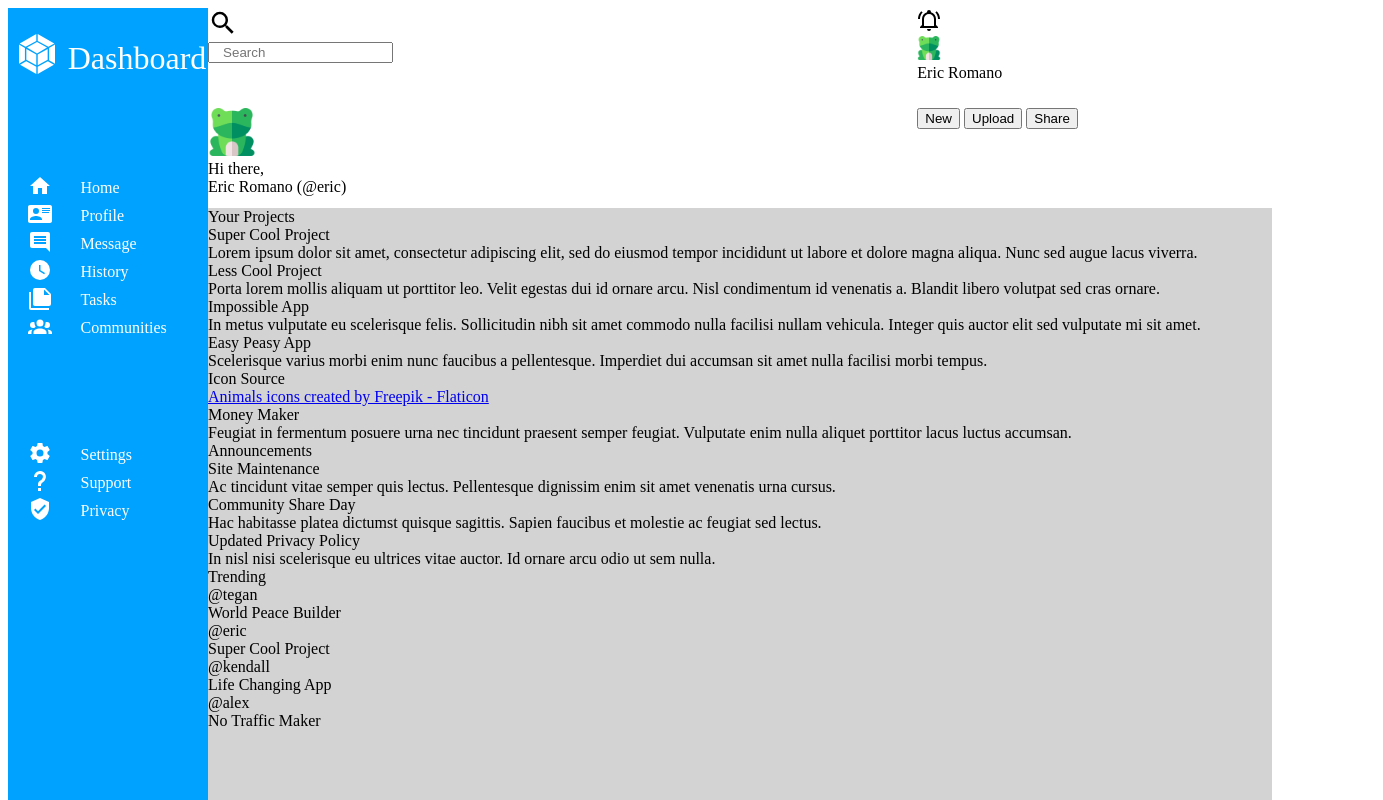
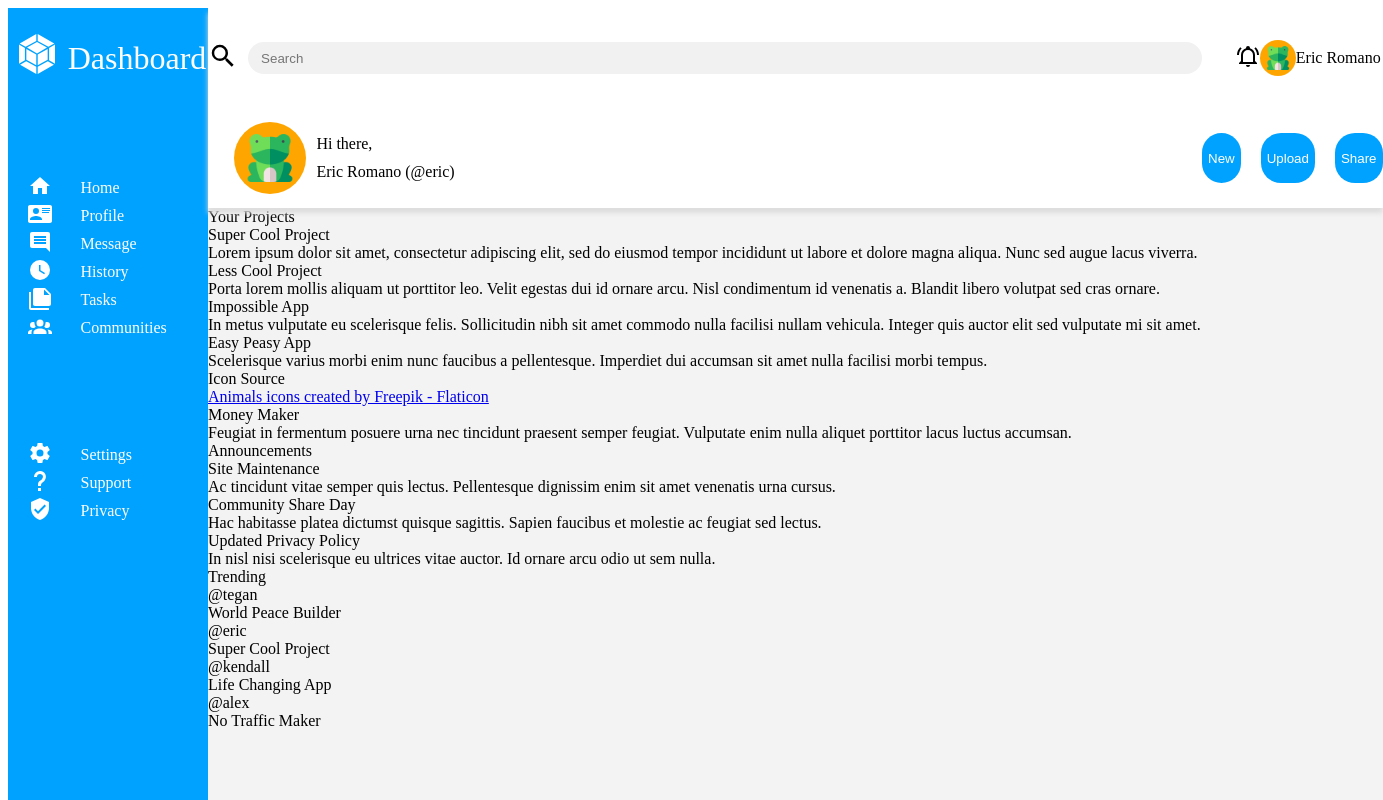
Before and after one commit to ecr1980/admin_dashboard, a plain HTML site: page index.html in a window 1280 px wide. Shown: the top 800 px of the page, 1383 px wide, since content can reach past the window. Drawn offline with Linux system fonts and the light colour scheme.

Commit message:
CSS set for sidebar and header.

```diff
--- a/assets/style.css
+++ b/assets/style.css
@@ -52,8 +52,100 @@
   display: grid;
   grid-template-columns: 2fr 1fr;
   grid-template-rows: 1fr 1fr;
+  box-shadow: 0px 5px 5px rgb(221, 221, 221);
+  position: relative;
+}
+
+.search {
+  display: grid;
+  grid-template-columns: 1fr 17fr;
+  justify-items: center;
+  align-items: center;
+  gap: 10px;
+}
+
+.search_bar {
+  height: 30px;
+  width: 950px;
+  border-radius: 20px;
+  align-self: left;
+  background-color: rgb(241, 241, 241);
+  border: none;
+}
+
+.mag {
+  justify-self: right;
+}
+
+.text_box {
+  justify-self: left;
+}
+
+.notifications {
+  display: grid;
+  grid-template-columns: 2fr 1fr 3fr;
+  align-items: center;
+}
+
+.bell {
+  justify-self: right;
+}
+
+.small_avatar {
+  justify-self: center;
+  height: 36px;
+  width: 36px;
+  background-color: orange;
+  border-radius: 20px;
+  display: flex;
+  justify-content: center;
+  align-items: center;
+}
+
+.welcome {
+  display: grid;
+  gap: 10px;
+  grid-template-columns: 1fr 9fr;
+  grid-template-rows: 1fr 1fr;
+}
+
+.big_avatar {
+  grid-row: 1 / 3;
+  justify-self: right;
+  align-self: center;
+  height: 72px;
+  width: 72px;
+  background-color: orange;
+  border-radius: 36px;
+  display: flex;
+  justify-content: center;
+  align-items: center;
+}
+
+.hi {
+  display: flex;
+  flex-direction: row;
+  align-items: flex-end;
+}
+
+.contribution_buttons{
+  display: grid;
+  grid-template-columns: 1fr 1fr 1fr;
+  gap: 20px;
+  align-items: center;
+}
+
+.button {
+  height: 50px;
+  border-radius: 20px;
+  border: none;
+  background-color: rgb(0, 162, 255);
+  color: white;
 }
 
 .info_screen {
-  background-color: lightgray;
+  background-color: rgb(243, 243, 243);
+  display: grid;
+  grid-template-columns: 3fr 1f;
+  grid-template-rows: 1fr 1fr;
 }
```
